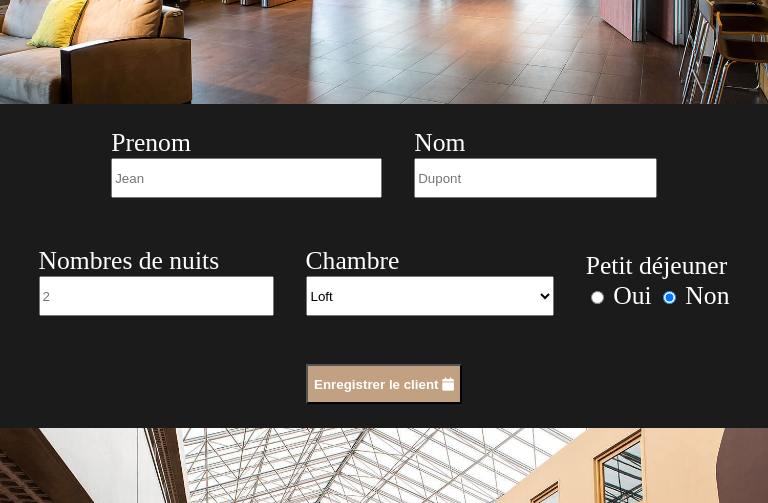
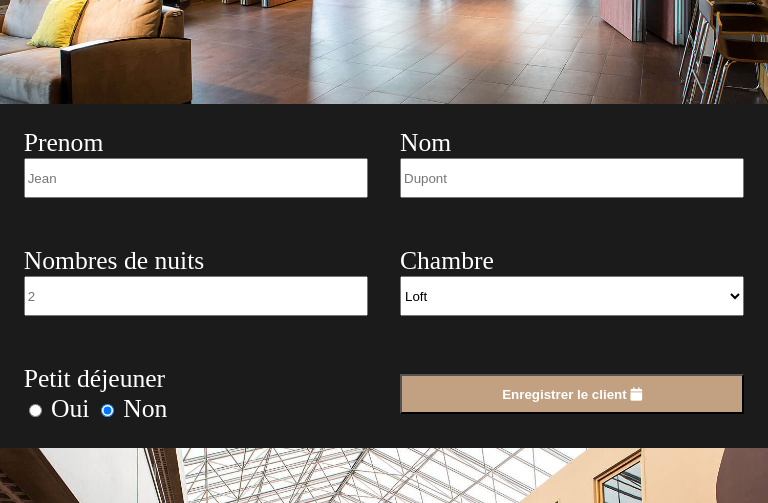
Before and after one commit to monority/projecthotelbinome, a plain HTML site: page index.html in a window 768 px wide. Shown: the part 297-800 px from the top of the page. Drawn offline with Linux system fonts and the light colour scheme.

Commit message:
fix responsive flexwrap des wrapper

```diff
--- a/sass/main.scss
+++ b/sass/main.scss
@@ -129,5 +129,8 @@ header {
         flex-wrap: wrap;
         align-items: center;
         justify-content: center;
+        .wrapper{
+            flex-basis: 49%;
+        }
     }
 }
```
Also changed, not shown: css/main.css, 1 other file.
